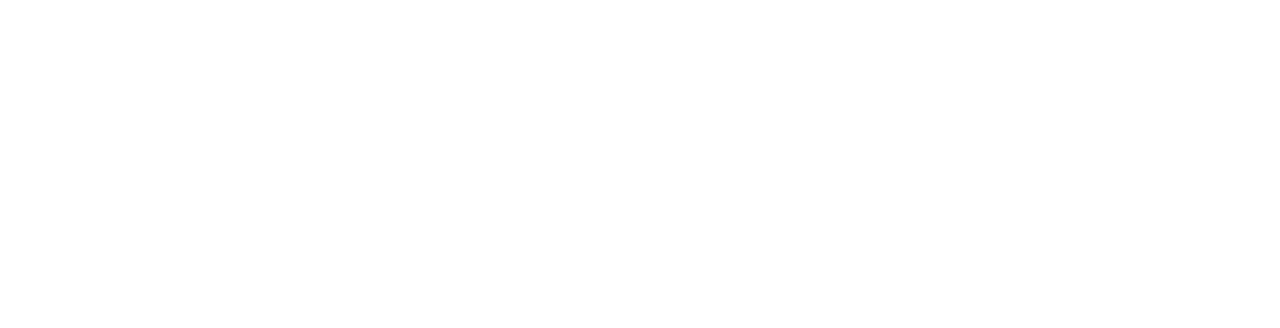
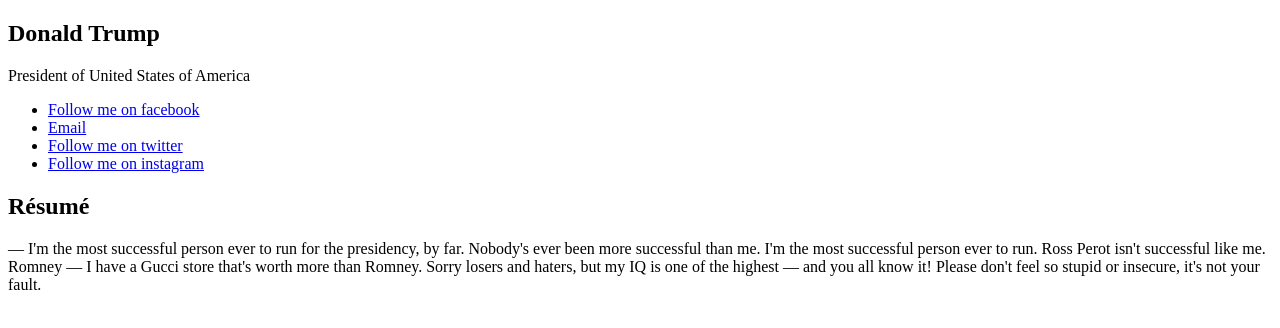
Before and after one commit to AnnaVolynets22/homepage, a plain HTML site: page index.html in a window 1280 px wide. Drawn offline with Linux system fonts and the light colour scheme.

Commit message:
Add primary information

```diff
--- a/index.html
+++ b/index.html
@@ -15,13 +15,30 @@
 			<div class="thirteen wide column">
 			  <div class="stackable grid">
 				<div class="sixteen wide column">
-				   <!-- Name, job, contacts -->
+				   <h1 class="name">Donald Trump</h1>
+				   <div class="job">President of United States of America</div>
+				   <ul class="contacts">
+				     <li>
+					   <a href="https://www.fb.com/DonaldTrump">Follow me on facebook</a>
+					 </li>
+					 <li>
+					   <a href="realDonaldTrump@whitehouse.gov">Email</a>
+					 </li>
+		             <li>
+					   <a href="https://twitter.com/realDonaldTrump">Follow me on twitter</a>
+					 </li>
+					 <li>
+					   <a href="https://www.instagram.com/realDonaldTrump/">Follow me on instagram</a>
+					 </li>
+				   </ul>
+
 				</div>
 				<div class="sixteen wide mobile only column">
 				  <div class="divider"></div>
 				</div>
 				<div class="sixteen wide column">
-				  <!-- Intro -->
+				  <h2>Résumé</h2>
+                  <p>&mdash; I'm the most successful person ever to run for the presidency, by far. Nobody's ever been more successful than me. I'm the most successful person ever to run. Ross Perot isn't successful like me. Romney ― I have a Gucci store that's worth more than Romney. Sorry losers and haters, but my IQ is one of the highest ― and you all know it! Please don't feel so stupid or insecure, it's not your fault.</p>
 				</div>
 			  </div>
 			</div>
```
